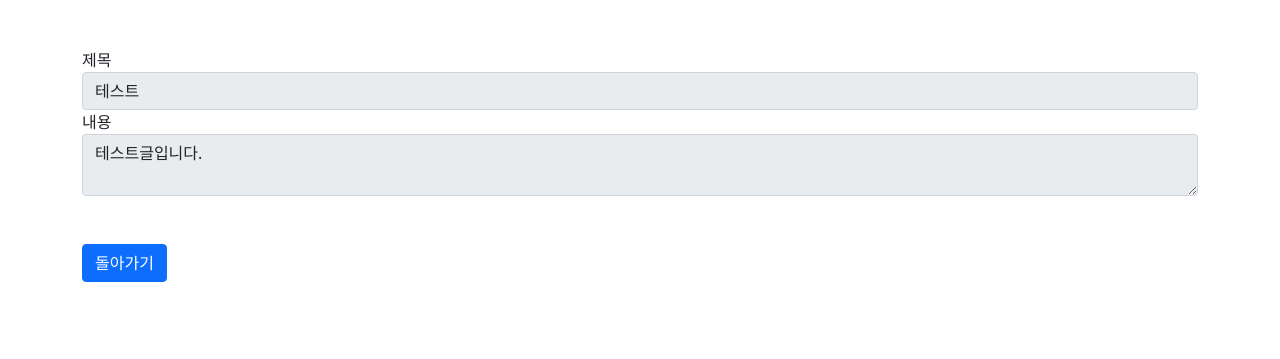
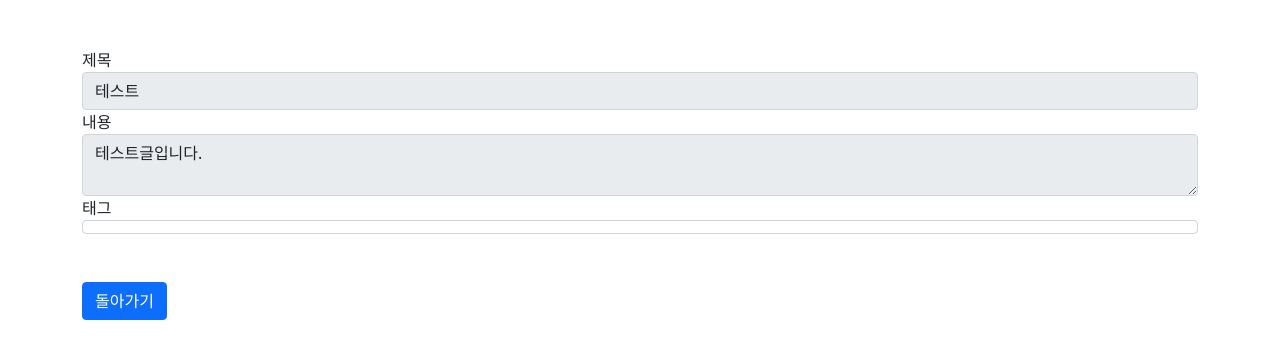
Before and after one commit to kkong3456/django_lec, a Django app: page /board/detail/1/ in a window 1280 px wide. Shown: the top 359 px of the page. Run offline with Django 3.2, Linux system fonts and the light colour scheme; data comes from the database, SQL or seed files in the repository; both versions use the stored data as it was after the commit; some libraries are stand-ins or nearby versions.

Commit message:
배포전

```diff
--- a/fc_community/board/form.py
+++ b/fc_community/board/form.py
@@ -15,3 +15,8 @@ class BoardForm(forms.Form):
             'required':'내용을 입력하세요',
         }
     )
+
+    tags=forms.CharField(
+        required=False,
+        label='태그'
+    )
--- a/fc_community/board/models.py
+++ b/fc_community/board/models.py
@@ -14,6 +14,9 @@ class Board(models.Model):
         verbose_name='작성자',
         on_delete=models.CASCADE
     )
+
+    tags=models.ManyToManyField('tag.Tag',verbose_name="태그")
+
     registered_dttn=models.DateTimeField(
         auto_now_add=True,
         verbose_name='등록시간'
--- a/fc_community/board/templates/board_detail.html
+++ b/fc_community/board/templates/board_detail.html
@@ -8,6 +8,14 @@
             <label for="contents">내용</label>
             <textarea class="form-control" name={{field.name}} placeholder={{field.label}} readonly>{{board.contents}}</textarea>
 
+            <label for="tags">태그</label>
+            <span id="tags" class="form-control">
+                {{board.tags.all|join:", "}}
+                <!-- {% for tag in board.tags.all %}
+                    {{tag.name}}
+                {% endfor %} -->
+            </span>
+
         </div>
         <span style="color:red;">{{field.errors}}</span>
         <button class="btn btn-primary mt-5" onclick="location.href='/board/list/'" type="button">돌아가기</button>
--- a/fc_community/board/views.py
+++ b/fc_community/board/views.py
@@ -1,5 +1,6 @@
 from django.shortcuts import render,redirect
 from .models import Board
+from tag.models import Tag
 from .form import BoardForm
 from fcuser.models import Fcuser
 
@@ -26,11 +27,20 @@ def board_write(request):
             user_id=request.session.get('user')
             fcuser=Fcuser.objects.get(pk=user_id)
 
+            tags=form.cleaned_data['tags'].split(',')
+
             board=Board()
             board.title=form.cleaned_data['title']
             board.contents=form.cleaned_data['contents']
             board.writer=fcuser
             board.save()
+
+            for tag in tags:
+                if not tag:
+                    continue
+
+                _tag,_=Tag.objects.get_or_create(name=tag)
+                board.tags.add(_tag)
 
             return redirect('/board/list/')
     else:
```
Also changed, not shown: fc_community/board/migrations/0002_board_tags.py (added), fc_community/db.sqlite3, fc_community/tag/migrations/0001_initial.py (added).
